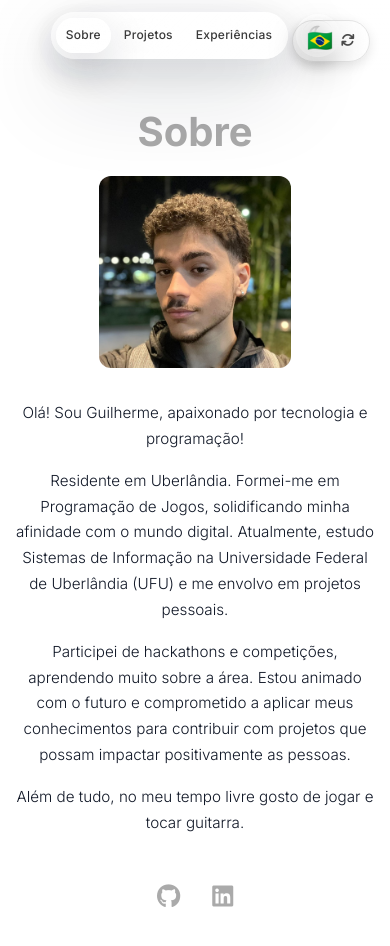
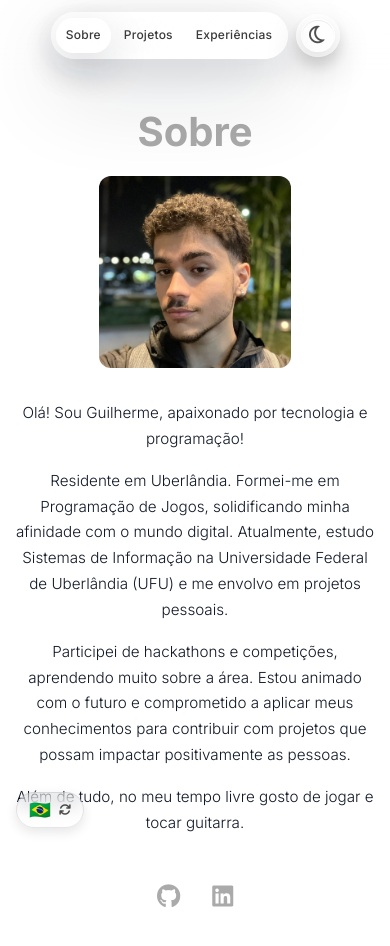
Before and after one commit to Guifranso/Portfolio, a Next.js app: page /sobre in a window 390 px wide. Built offline with nearby package versions, Linux system fonts and the light colour scheme.

Commit message:
fix: language change button position

```diff
--- a/src/components/LanguageSwitcher/LanguageSwitcher.module.scss
+++ b/src/components/LanguageSwitcher/LanguageSwitcher.module.scss
@@ -47,3 +47,30 @@
     opacity: 0.7;
     transition: transform 0.3s ease;
 }
+
+// Tablet and Mobile: move language switcher to bottom left
+@media (max-width: 768px) {
+    .switcher {
+        top: auto;
+        right: auto;
+        bottom: 1.25rem;
+        left: 1.25rem;
+    }
+}
+
+// Small mobile: adjust padding for smaller screens
+@media (max-width: 520px) {
+    .switcher {
+        bottom: 1rem;
+        left: 1rem;
+        padding: 0.5rem 0.75rem;
+    }
+
+    .flag {
+        font-size: 1.1rem;
+    }
+
+    .icon {
+        font-size: 0.75rem;
+    }
+}
```
